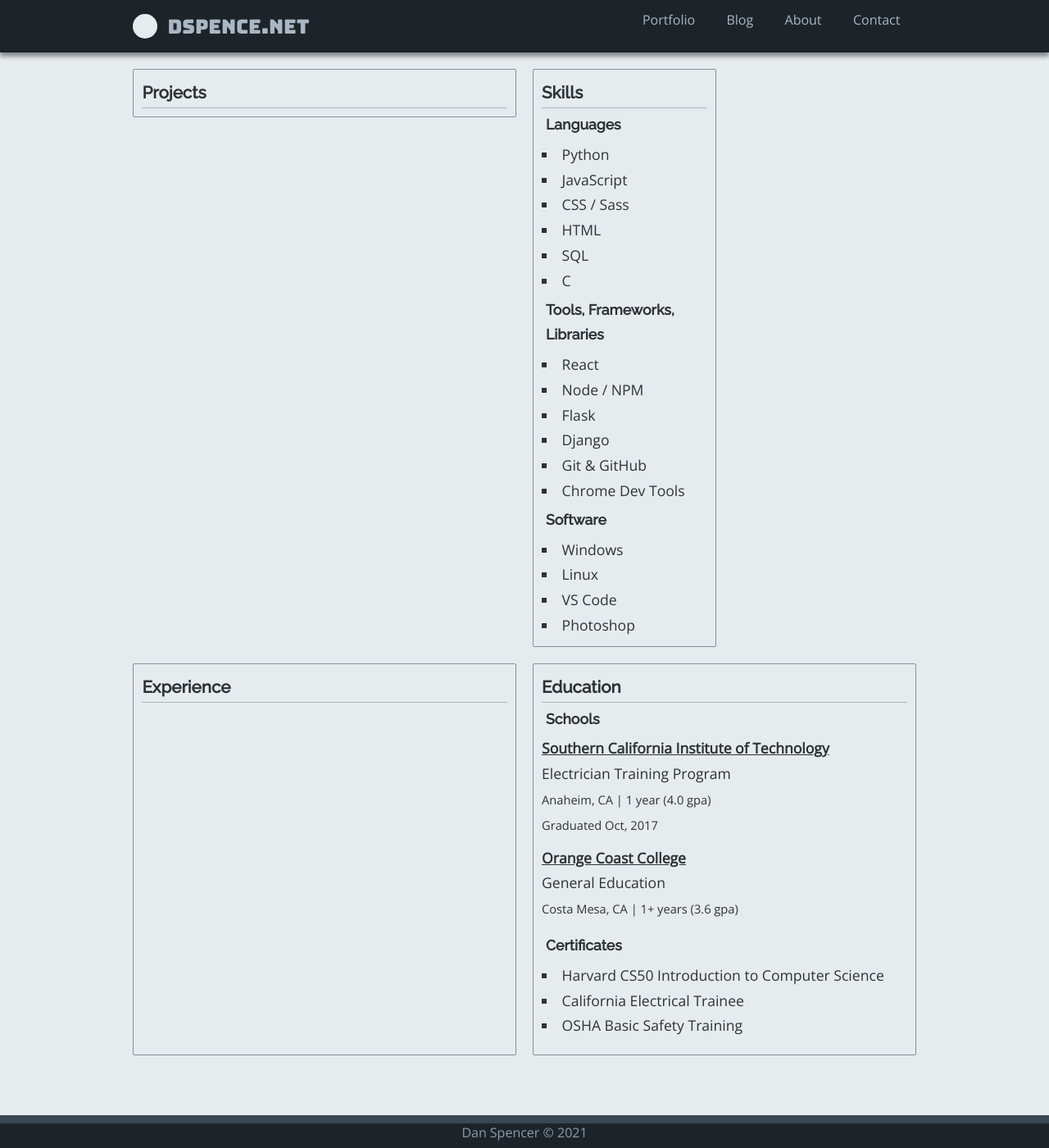
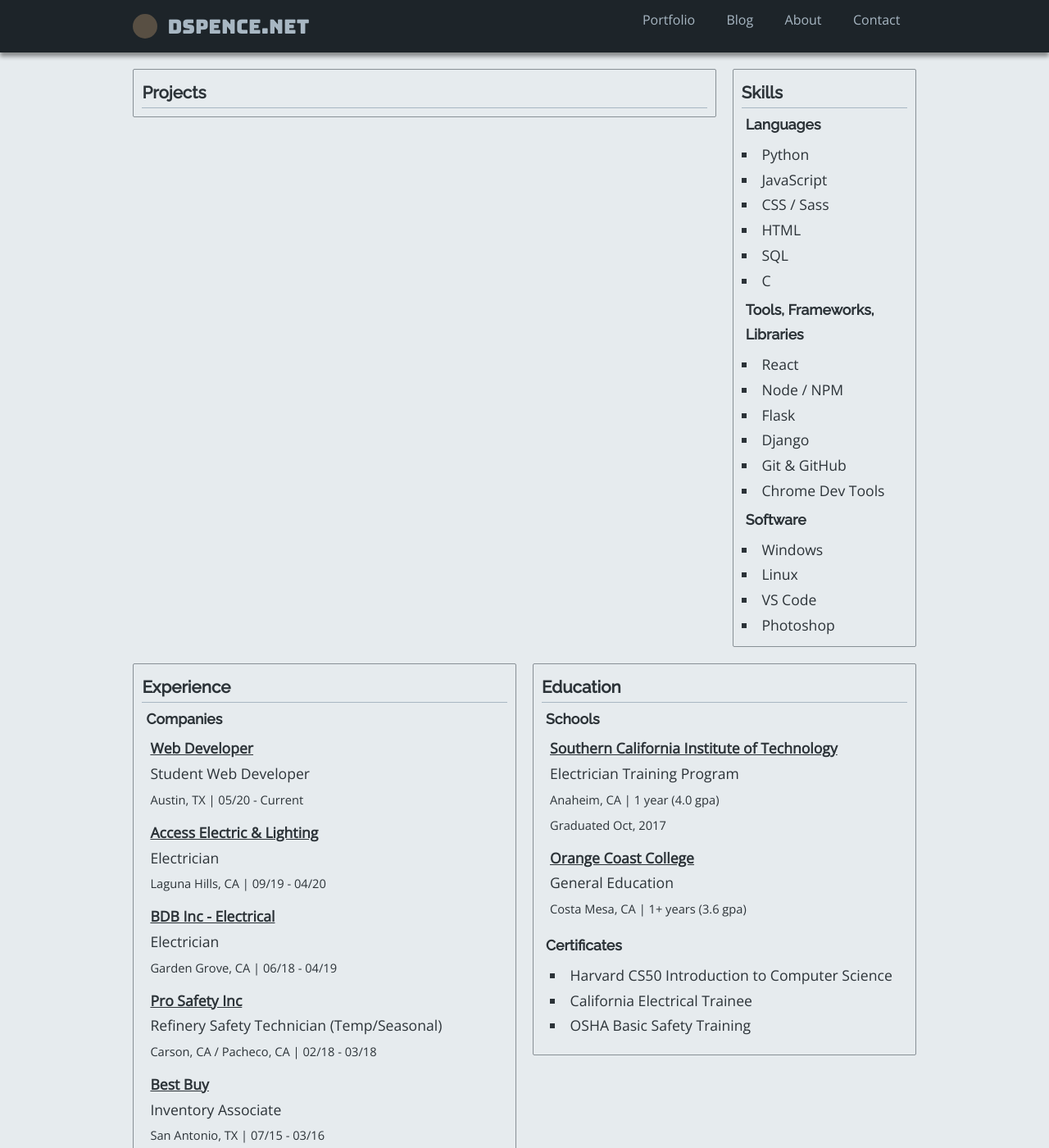
Before and after one commit to daspe/d-spence.github.io, a Jekyll site: the page built from _pages/portfolio.html, in a window 1280 px wide and 1400 px high. Shown: the whole window at 82% size. Built offline with Jekyll 4.4.1, drawn with Linux system fonts in a browser that asks for light colours.

Commit message:
General site improvements.

```diff
--- a/_data/experience.yml
+++ b/_data/experience.yml
@@ -1,5 +1,9 @@
 ---
 companies:
+  - name: "Web Developer"
+    location: "Austin, TX"
+    position: "Student Web Developer"
+    duration: "05/20 - Current"
   - name: "Access Electric & Lighting"
     location: "Laguna Hills, CA"
     position: "Electrician"
@@ -10,7 +14,7 @@ companies:
     duration: "06/18 - 04/19"
   - name: "Pro Safety Inc"
     location: "Carson, CA / Pacheco, CA"
-    position: "Refinery Safety Technician (Temp)"
+    position: "Refinery Safety Technician (Temp/Seasonal)"
     duration: "02/18 - 03/18"
   - name: "Best Buy"
     location: "San Antonio, TX"
--- a/_layouts/default.html
+++ b/_layouts/default.html
@@ -25,16 +25,16 @@
         <div class="navbar-menu">
           <ul class="navbar-links">
             <li class="navbar-item">
-              <a class="navbar-link" href="/portfolio" {% if page.title == "Portfolio" %}class="active-page"{% endif %}>Portfolio</a>
+              <a class="navbar-link" href="/portfolio" {% if page.title == "Portfolio" %}class="navbar-link-active"{% endif %}>Portfolio</a>
             </li>
             <li class="navbar-item">
-              <a class="navbar-link" href="/blog" {% if page.title == "Blog" %}class="active-page"{% endif %}>Blog</a>
+              <a class="navbar-link" href="/blog" {% if page.title == "Blog" %}class="navbar-link-active"{% endif %}>Blog</a>
             </li>
             <li class="navbar-item">
-              <a class="navbar-link" href="/about" {% if page.title == "About" %}class="active-page"{% endif %}>About</a>
+              <a class="navbar-link" href="/about" {% if page.title == "About" %}class="navbar-link-active"{% endif %}>About</a>
             </li>
             <li class="navbar-item">
-              <a class="navbar-link" href="/contact" {% if page.title == "Contact" %}class="active-page"{% endif %}>Contact</a>
+              <a class="navbar-link" href="/contact" {% if page.title == "Contact" %}class="navbar-link-active"{% endif %}>Contact</a>
             </li>
           </ul>
         </div>
--- a/_pages/about.html
+++ b/_pages/about.html
@@ -19,4 +19,8 @@ permalink: /about
         enjoy the process of learning.
     </p>
     <p>If you'd like to get in touch, head over <a href="/contact">here</a> and send me a message!</p>
+    <br>
+    <h3>Site Info</h4>
+    <p>This website was built from scratch using Jekyll and is hosted via GitHub Pages.</p>
+    <p>Last site build was at <b>{{site.time}}</b></p>
 </div>
--- a/_pages/portfolio.html
+++ b/_pages/portfolio.html
@@ -22,13 +22,21 @@ permalink: /portfolio
     </div>
     <div class="pf-container pf-experience">
       <h3 class="pf-heading">Experience</h3>
+        <h4 class="pf-subheading">Companies</h4>
+        {% for company in site.data.experience.companies %}
+          <div class="pf-item">
+            <p class="pf-item-name">{{company.name}}</p>
+            <p>{{company.position}}</p>
+            <p><small>{{company.location}} | {{company.duration}}</small></p>
+          </div>
+        {% endfor %}
     </div>
     <div class="pf-container pf-education">
-      <h3 class="pf-heading">Education</h4>
+      <h3 class="pf-heading">Education</h3>
       <h4 class="pf-subheading">Schools</h4>
       {% for school in site.data.education.schools %}
         <div class="pf-item">
-          <p class="school-name">{{school.name}}</p>
+          <p class="pf-item-name">{{school.name}}</p>
           <p>{{school.subject}}</p>
           <p><small>{{school.location}} | {{school.duration}} ({{school.gpa}} gpa)</small></p>
           {% if school.graduation %}
--- a/_sass/components/topnav.scss
+++ b/_sass/components/topnav.scss
@@ -56,8 +56,14 @@
     background-color: var(--d-05);
 }
 
+.navbar-link-active {
+    color: var(--d-11);
+    background-color: var(--d-09);
+    font-weight: 700px;
+}
+
 .navbar-logo {
-    background-color: var(--d-11);
+    background-color: var(--c-04);
     border-radius: 50%;
     width: 30px;
     height: 30px;
--- a/_sass/pages/portfolio.scss
+++ b/_sass/pages/portfolio.scss
@@ -41,14 +41,16 @@
 
 .pf-education {
     grid-column: span 2;
+    align-self: start;
 }
 
 .pf-experience {
     grid-column: span 2;
+    align-self: start;
 }
 
 .pf-projects {
-    grid-column: span 2;
+    grid-column: span 3;
     align-self: start;
 }
 
@@ -57,10 +59,11 @@
 }
 
 .pf-item {
+    padding-left: 10px;
     padding-bottom: 10px;
 }
 
-.school-name {
+.pf-item-name {
     font-weight: 900;
     text-decoration: underline;
 }
```
